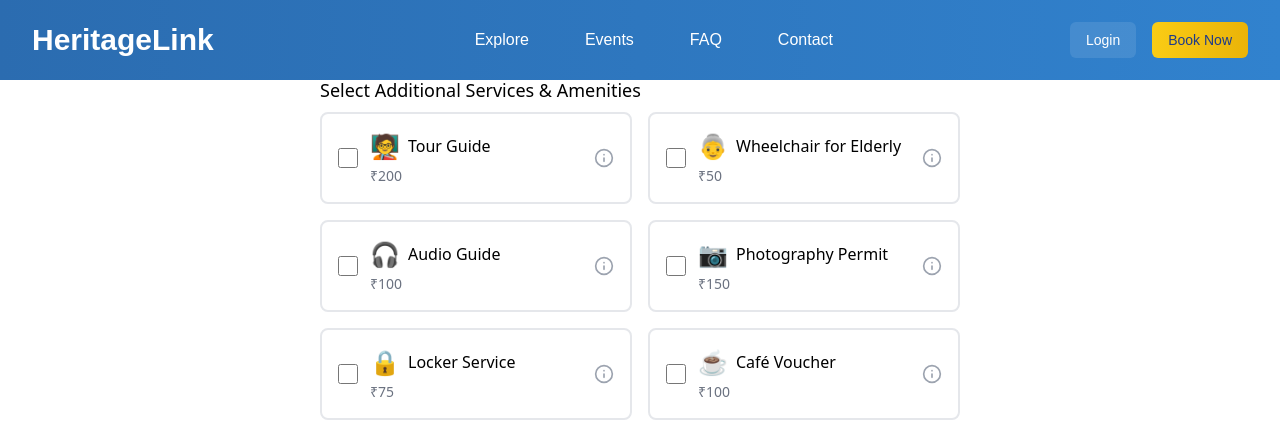
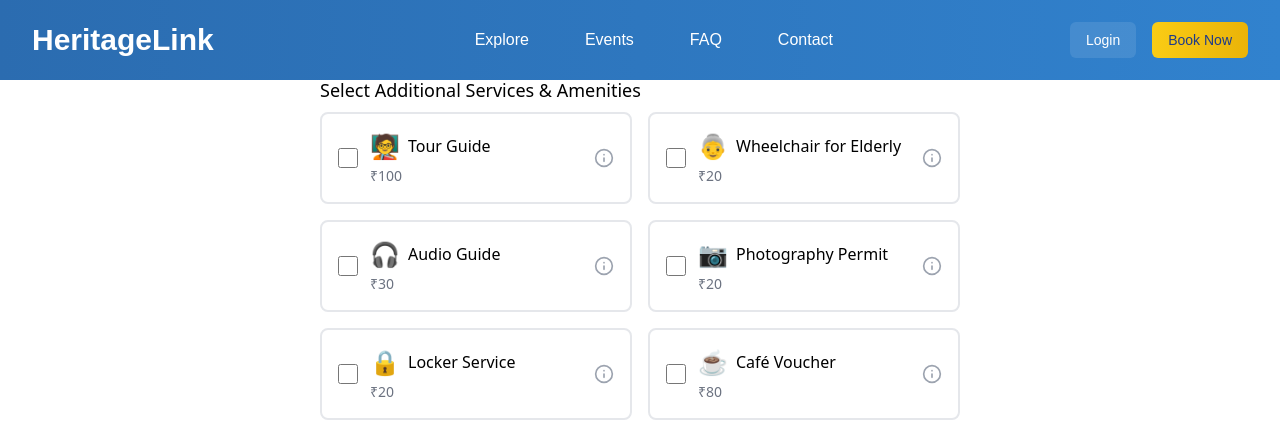
Before and after one commit to ayuxy027/HeritageLink, a React (Vite) app: page /book-3 in a window 1280 px wide. Shown: the top 447 px of the page. Built offline with nearby package versions, Linux system fonts and the light colour scheme.

Commit message:
Updated Pricing

```diff
--- a/src/components/booking/Amenities.jsx
+++ b/src/components/booking/Amenities.jsx
@@ -3,12 +3,12 @@ import { motion } from 'framer-motion';
 import { Info } from 'lucide-react';
 
 const amenities = [
-  { name: 'Tour Guide', price: 200, icon: '🧑‍🏫' },
-  { name: 'Wheelchair for Elderly', price: 50, icon: '👵' },
-  { name: 'Audio Guide', price: 100, icon: '🎧' },
-  { name: 'Photography Permit', price: 150, icon: '📷' },
-  { name: 'Locker Service', price: 75, icon: '🔒' },
-  { name: 'Café Voucher', price: 100, icon: '☕' },
+  { name: 'Tour Guide', price: 100, icon: '🧑‍🏫' },
+  { name: 'Wheelchair for Elderly', price: 20, icon: '👵' },
+  { name: 'Audio Guide', price: 30, icon: '🎧' },
+  { name: 'Photography Permit', price: 20, icon: '📷' },
+  { name: 'Locker Service', price: 20, icon: '🔒' },
+  { name: 'Café Voucher', price: 80, icon: '☕' },
 ];
 
 const Amenities = ({ formData, setFormData, calculateTotal }) => {
```
